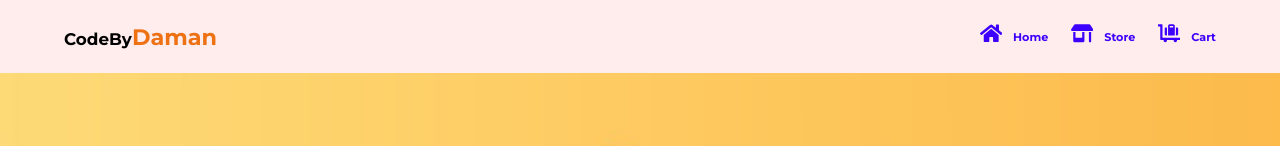
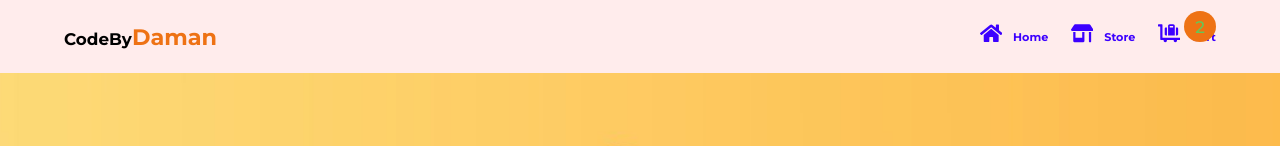
Before and after one commit to DamanSubedi/ecommerce-project, a React (Create React App) app: page / in a window 1280 px wide. Shown: the top 146 px of the page. Built offline with nearby package versions, Linux system fonts and the light colour scheme.

Commit message:
initial adding cart_item_count

```diff
--- a/src/component/NavBar.js
+++ b/src/component/NavBar.js
@@ -33,6 +33,7 @@ export default class NavBar extends Component {
                                 <i> <FaStoreAlt /> </i><span>store</span>
                             </Link>
                             <Link to='/cart'>
+                                <div className="cart_item_count">2</div>
                                 <i>
                                     <FaLuggageCart />
                                 </i><span>cart</span>
--- a/src/index.css
+++ b/src/index.css
@@ -175,6 +175,20 @@ input {
 .link_container a:hover {
   color: var(--logo-color);
 }
+.link_container a:nth-of-type(3){
+  position: relative;
+}
+
+.cart_item_count{
+position: absolute;
+right: 0;
+top: -1rem;
+background: var(--logo-color);
+text-align: center;
+padding: .5rem 1rem;
+border-radius: 50%;
+color: var(--background-light);
+}
 
 /* hero starts here */
 .hero {
@@ -343,7 +357,7 @@ input {
   display: flex;
   flex-direction: column;
   align-items: center;
-background: white;
+  background: white;
   box-shadow: 0 0 5px var(--color-light);
   border-radius: .5rem;
   transition: all .4s ease-in-out;
```
